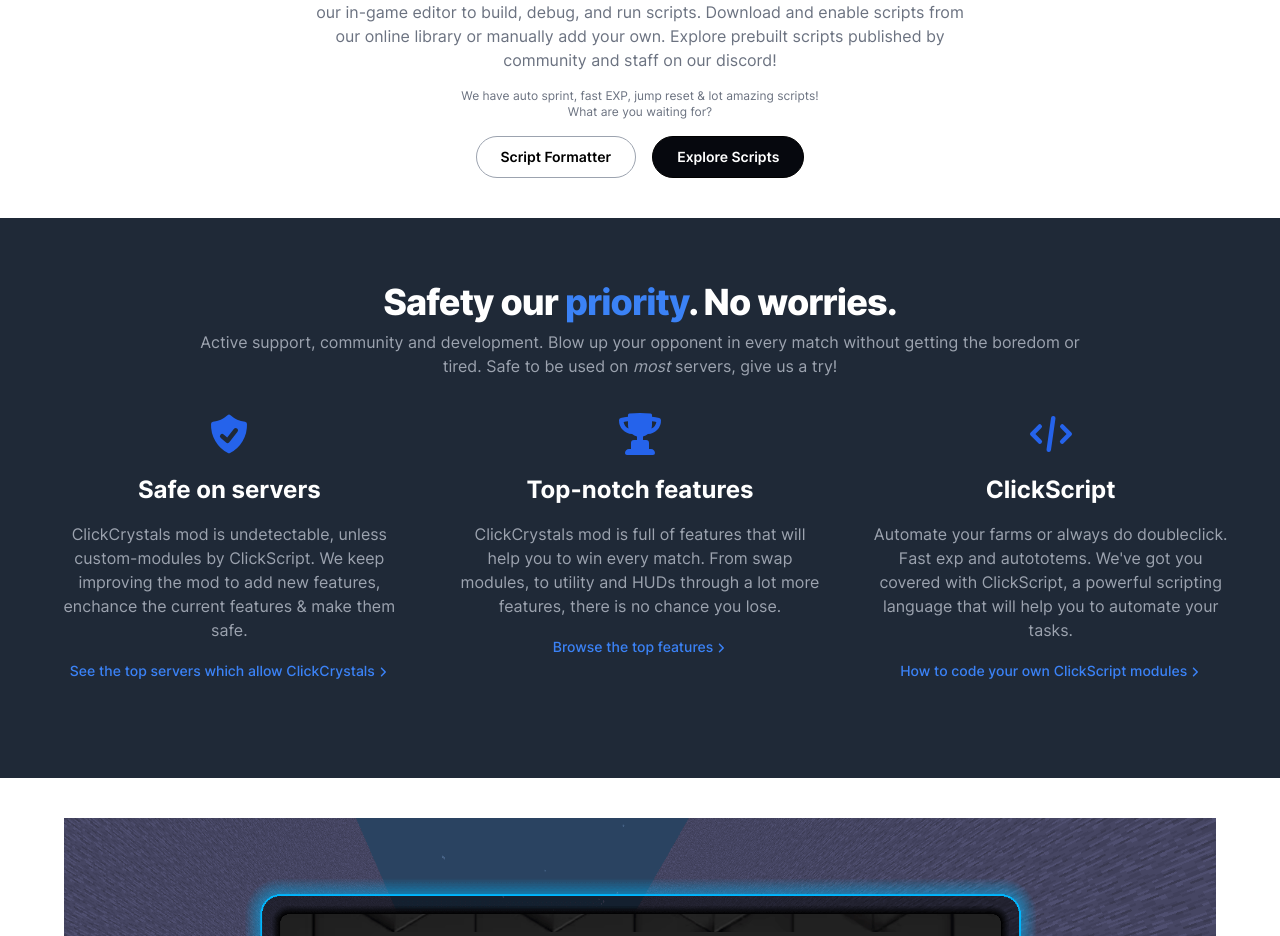
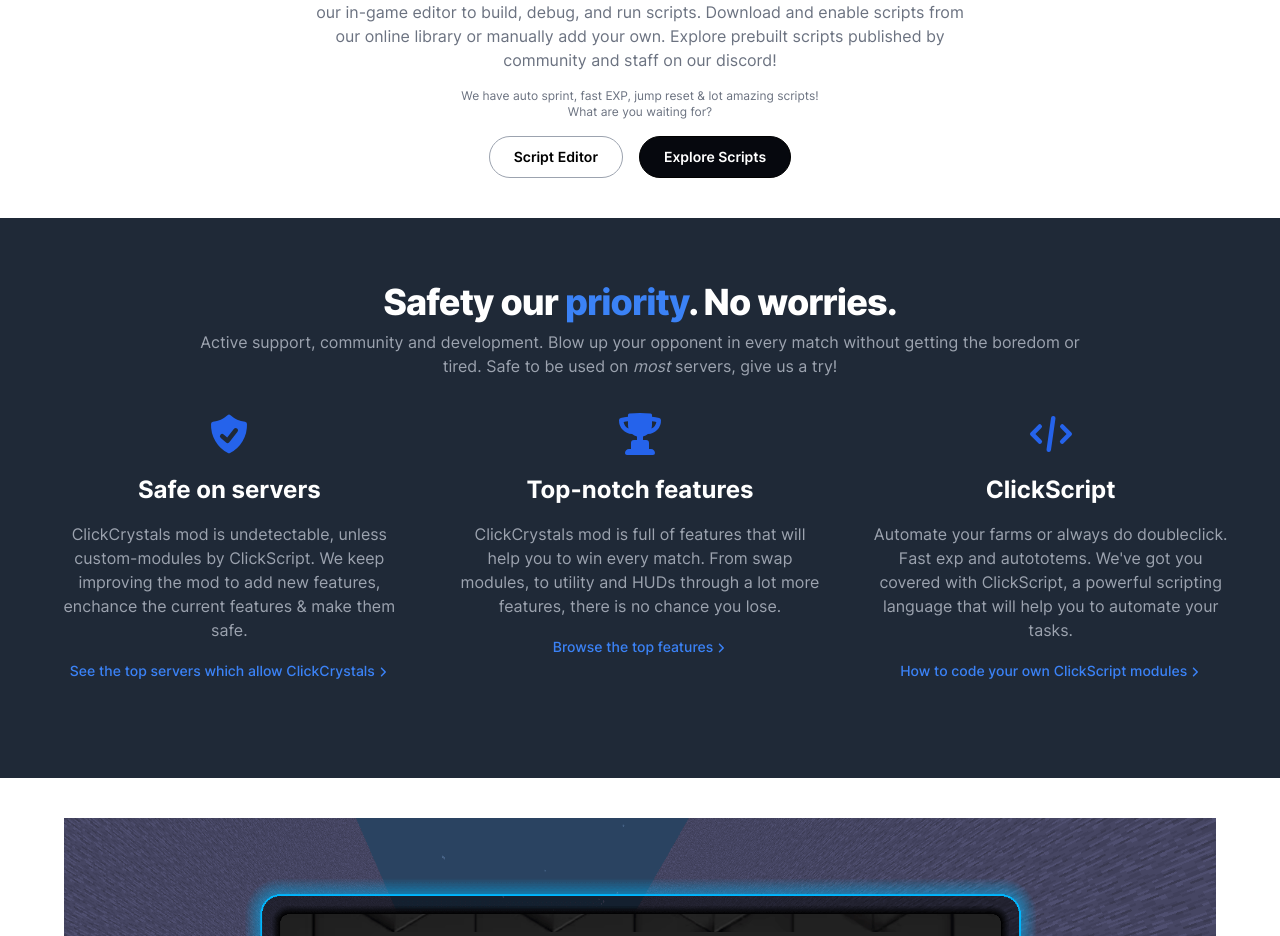
Before and after one commit to thetrouper/clickcrystals.xyz, a Next.js app: page / in a window 1280 px wide. Shown: the part 862-1798 px from the top of the page. Built offline with nearby package versions, Linux system fonts and the light colour scheme.

Commit message:
change Script Formatter to editor and fix link

```diff
--- a/components/Sections/CCS/CCS.tsx
+++ b/components/Sections/CCS/CCS.tsx
@@ -19,7 +19,7 @@
           <div className="text-gray-500 text-xs my-4 text-center">We have auto sprint, fast EXP, jump reset & lot amazing scripts!<br />What are you waiting for?</div>
           <div className="flex flex-row gap-4 justify-center">
             <Container tapScale={0.95}>
-              <Link href="https://clickcrystals.xyz/tools/scriptformatter.html" className="btn border-gray-400 bg-transparent hover:bg-gray-700 hover:text-white font-semibold px-6 px-5.5 py-2.5 shadow-none text-sm">Script Formatter</Link>
+              <Link href="/editor" className="btn border-gray-400 bg-transparent hover:bg-gray-700 hover:text-white font-semibold px-6 px-5.5 py-2.5 shadow-none text-sm">Script Editor</Link>
             </Container>
             <Container tapScale={0.95}>
               <Link href="/scripts" className="btn border-[#000000] bg-[#06080e] hover:bg-[#0a0d1a] font-semibold px-6 px-5.5 py-2.5 shadow-none text-white text-sm">Explore Scripts</Link>
```
